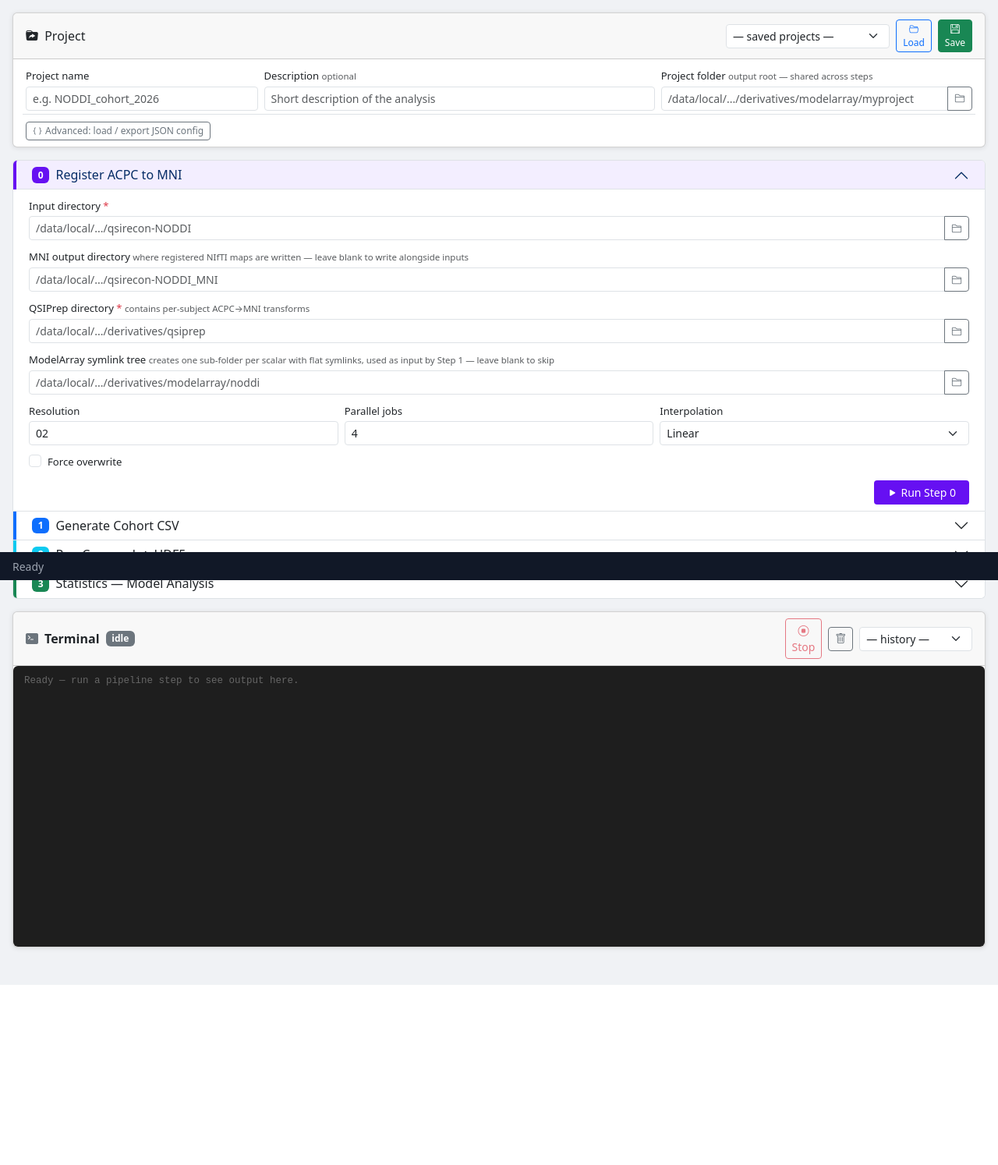
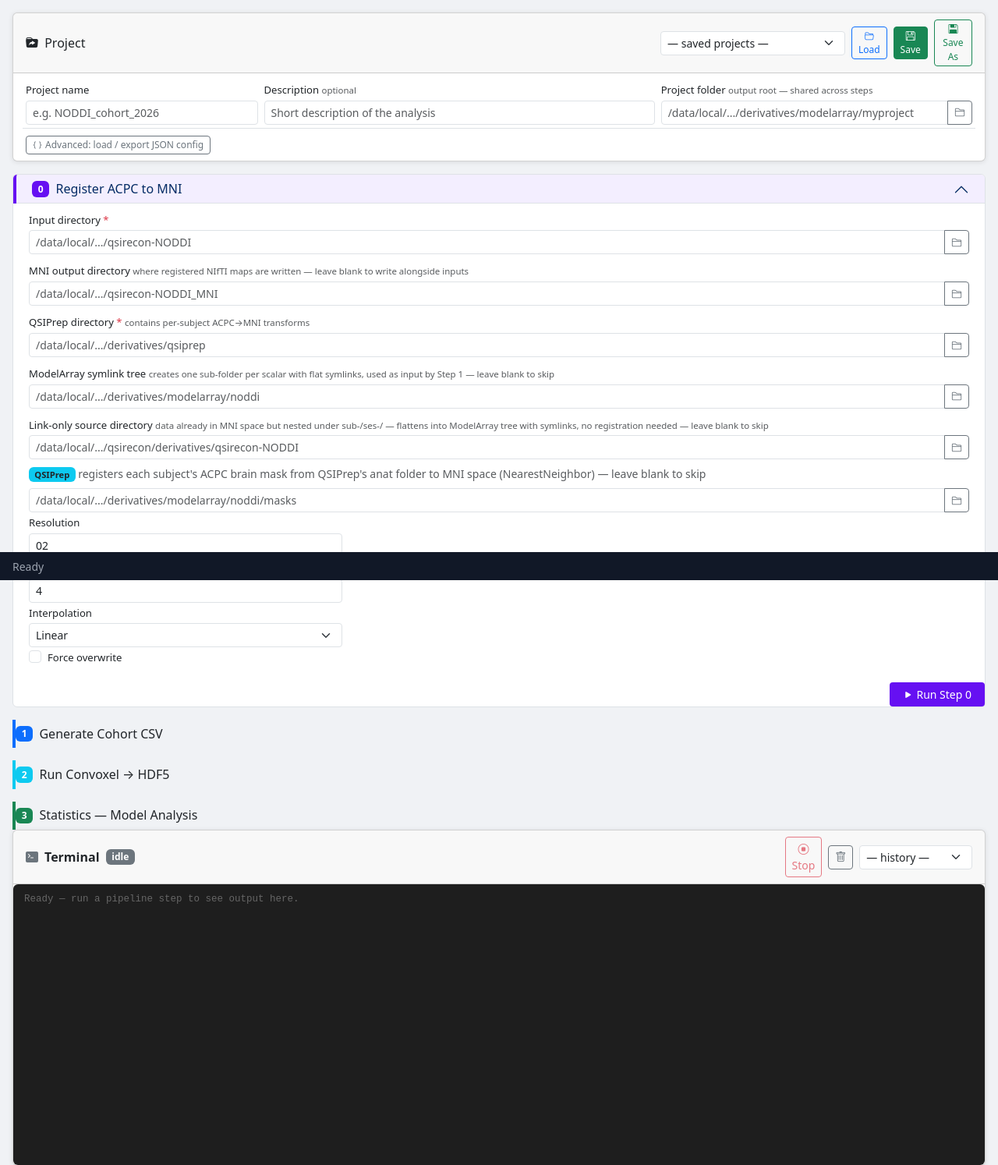
Before and after one commit to MRI-Lab-Graz/ModelArray, a Flask app: page / in a window 1280 px wide, after a click that opens the changed part. Shown: the part 56-1550 px from the top of the page at 78% size. Before the commit the page ends 1319 px from the top, so only its background shows below. Run offline with Flask 3, Linux system fonts and the light colour scheme; data that the repository does not hold is empty; some libraries are stand-ins or nearby versions.

Commit message:
Enhance 0_register_acpc_to_mni.sh and GUI to support brain mask registration and link-only mode; update HTML for new input fields and improve project saving functionality

```diff
--- a/gui/app.py
+++ b/gui/app.py
@@ -5,10 +5,19 @@ import json
 import os
 import signal
 import subprocess
+import sys
 import threading
 import time
+import webbrowser
 from datetime import datetime
 from pathlib import Path
+
+# ── Venv self-activation ───────────────────────────────────────────────────────
+# If invoked with the wrong Python (e.g. `python app.py` outside the venv),
+# re-exec transparently with the venv interpreter so imports always work.
+_VENV_PYTHON = Path(__file__).resolve().parent / ".venv" / "bin" / "python"
+if _VENV_PYTHON.exists() and Path(sys.executable).resolve() != _VENV_PYTHON.resolve():
+    os.execv(str(_VENV_PYTHON), [str(_VENV_PYTHON)] + sys.argv)
 
 try:
     from flask import Flask, Response, jsonify, render_template, request, stream_with_context
@@ -281,16 +290,18 @@ def run_step():
         cmd = ["bash", str(SCRIPTS_DIR / "0_register_acpc_to_mni.sh")]
         if args.get("input_dir"):
             cmd += ["-i", args["input_dir"]]
-        else:
-            return jsonify({"error": "Input directory (-i) is required for Step 0"}), 400
-        if args.get("qsiprep_dir"):
+        elif not args.get("link_source_dir"):
+            return jsonify({"error": "Input directory (-i) or Link-only source (-L) is required for Step 0"}), 400
+        if args.get("qsiprep_dir") and args.get("input_dir"):
             cmd += ["-q", args["qsiprep_dir"]]
-        else:
-            return jsonify({"error": "QSIPrep directory (-q) is required for Step 0"}), 400
         if args.get("output_dir"):
             cmd += ["-o", args["output_dir"]]
         if args.get("modelarray_dir"):
             cmd += ["-m", args["modelarray_dir"]]
+        if args.get("mask_dir"):
+            cmd += ["-b", args["mask_dir"]]
+        if args.get("link_source_dir"):
+            cmd += ["-L", args["link_source_dir"]]
         if args.get("resolution"):
             cmd += ["-s", args["resolution"]]
         if args.get("jobs"):
@@ -428,9 +439,17 @@ if __name__ == "__main__":
                 break
             port += 1
 
-    print(f"  ModelArray GUI  —  http://localhost:{port}")
+    url = f"http://localhost:{port}"
+    print(f"  ModelArray GUI  —  {url}")
     print(f"  Scripts dir:  {BASE_DIR}")
     print(f"  Logs dir:     {LOGS_DIR}")
     print("  Press Ctrl+C to quit\n")
 
+    # Open the browser automatically once the server is ready.
+    def _open_browser():
+        time.sleep(1.2)
+        webbrowser.open_new_tab(url)
+
+    threading.Thread(target=_open_browser, daemon=True).start()
+
     serve(app, host="0.0.0.0", port=port, threads=4)
--- a/gui/templates/index.html
+++ b/gui/templates/index.html
@@ -148,8 +148,12 @@
           <i class="bi bi-folder2-open"></i> Load
         </button>
         <button class="btn btn-xs btn-success" onclick="saveProject()"
-                title="Save current settings as a project">
+                title="Save (overwrite current project)">
           <i class="bi bi-floppy"></i> Save
+        </button>
+        <button class="btn btn-xs btn-outline-success" onclick="saveProjectAs()"
+                title="Save as a new project name">
+          <i class="bi bi-floppy2"></i> Save As
         </button>
       </div>
     </div>
@@ -288,6 +292,31 @@
                     </button>
                   </div>
                 </div>
+                <div class="col-12">
+                  <label class="form-label">Link-only source directory
+                    <small class="text-muted">data already in MNI space but nested under sub-/ses-/ — flattens into ModelArray tree with symlinks, no registration needed — leave blank to skip</small></label>
+                  <div class="input-group input-group-sm">
+                    <input id="s0-link-source-dir" type="text" class="form-control"
+                           placeholder="/data/local/.../qsirecon/derivatives/qsirecon-NODDI">
+                    <button class="btn btn-outline-secondary btn-browse"
+                            title="Browse"
+                            onclick="openPicker('s0-link-source-dir','dir','Link-only source directory')">
+                      <i class="bi bi-folder2"></i>
+                    </button>
+                  </div>
+                </div>
+                    <small class="text-muted"><span class="badge bg-info text-dark" style="font-size:.7rem">QSIPrep</span>
+                    registers each subject's ACPC brain mask from QSIPrep's anat folder to MNI space (NearestNeighbor) — leave blank to skip</small></label>
+                  <div class="input-group input-group-sm">
+                    <input id="s0-mask-dir" type="text" class="form-control"
+                           placeholder="/data/local/.../derivatives/modelarray/noddi/masks">
+                    <button class="btn btn-outline-secondary btn-browse"
+                            title="Browse"
+                            onclick="openPicker('s0-mask-dir','dir','Brain mask output directory')">
+                      <i class="bi bi-folder2"></i>
+                    </button>
+                  </div>
+                </div>
                 <div class="col-md-4">
                   <label class="form-label">Resolution</label>
                   <input id="s0-resolution" type="text" class="form-control form-control-sm"
@@ -740,7 +769,8 @@ const PROJECT_FIELDS = [
   // Project card
   "proj-name", "proj-desc", "proj-output-dir",
   // Step 0
-  "s0-input-dir", "s0-output-dir", "s0-qsiprep-dir", "s0-modelarray-dir",
+  "s0-input-dir", "s0-output-dir", "s0-qsiprep-dir", "s0-modelarray-dir", "s0-mask-dir",
+  "s0-link-source-dir",
   "s0-resolution", "s0-jobs", "s0-interpolation",
   // Step 1
   "s1-participants", "s1-nii-folder", "s1-mask-folder",
@@ -799,10 +829,7 @@ async function loadProjectList() {
   } catch {}
 }
 
-async function saveProject() {
-  const name = (v("proj-name") || "").trim() ||
-               prompt("Project name (used as filename):", "my_project");
-  if (!name) return;
+async function _doSaveProject(name) {
   const clean = name.replace(/[\s/\\]+/g, "_");
   try {
     const r = await fetch("/save_project", {
@@ -812,10 +839,28 @@ async function saveProject() {
     });
     const d = await r.json();
     if (d.error) { showToast("Error: " + d.error, "danger"); return; }
+    // Keep proj-name in sync
+    document.getElementById("proj-name").value = clean;
     showToast(d.message, "success");
     await loadProjectList();
     document.getElementById("proj-file-select").value = clean;
   } catch(e) { showToast("Save error: " + e, "danger"); }
+}
+
+async function saveProject() {
+  const name = (v("proj-name") || "").trim();
+  if (!name) {
+    showToast("Enter a project name first, or use Save As.", "warning");
+    return;
+  }
+  await _doSaveProject(name);
+}
+
+async function saveProjectAs() {
+  const current = (v("proj-name") || "").trim();
+  const name = prompt("Save as (project name):", current || "my_project");
+  if (!name || !name.trim()) return;
+  await _doSaveProject(name.trim());
 }
 
 async function loadProject() {
@@ -1308,17 +1353,20 @@ async function runStep(step) {
   let args = {};
   if (step === "0") {
     args = {
-      input_dir:      v("s0-input-dir"),
-      output_dir:     v("s0-output-dir"),
-      qsiprep_dir:    v("s0-qsiprep-dir"),
-      modelarray_dir: v("s0-modelarray-dir"),
-      resolution:     v("s0-resolution"),
-      jobs:           v("s0-jobs"),
-      interpolation:  v("s0-interpolation"),
-      force:          document.getElementById("s0-force").checked
+      input_dir:        v("s0-input-dir"),
+      output_dir:       v("s0-output-dir"),
+      qsiprep_dir:      v("s0-qsiprep-dir"),
+      modelarray_dir:   v("s0-modelarray-dir"),
+      mask_dir:         v("s0-mask-dir"),
+      link_source_dir:  v("s0-link-source-dir"),
+      resolution:       v("s0-resolution"),
+      jobs:             v("s0-jobs"),
+      interpolation:    v("s0-interpolation"),
+      force:            document.getElementById("s0-force").checked
     };
-    if (!args.input_dir) { showToast("Input directory is required.", "danger"); return; }
-    if (!args.qsiprep_dir) { showToast("QSIPrep directory is required for Step 0.", "danger"); return; }
+    if (!args.input_dir && !args.link_source_dir) {
+      showToast("Either Input directory (-i) or Link-only source (-L) is required for Step 0.", "danger"); return;
+    }
   } else if (step === "1") {
     args = {
       longitudinal:  document.getElementById("s1-longitudinal").checked,
```
Also changed, not shown: 2 other files.
